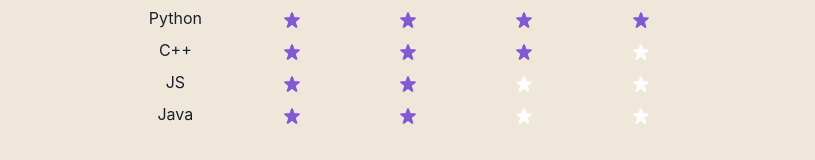
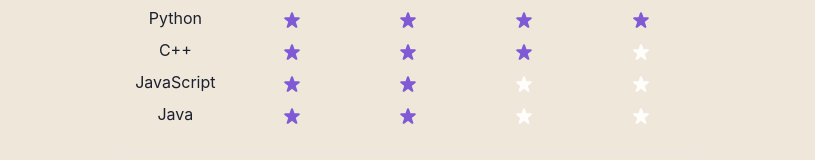
Before and after one commit to PovilasKirna/portfolio_website, a Next.js app: page / in a window 1280 px wide. Shown: the part 776-936 px from the top of the page, without its empty margins (232-1047 px from the left). Built offline with nearby package versions, Linux system fonts and the light colour scheme.

Commit message:
fixed typo

```diff
--- a/pages/index.js
+++ b/pages/index.js
@@ -126,7 +126,7 @@
 						skillList={[
 							{ name: "Python", skillLevel: 4 },
 							{ name: "C++", skillLevel: 3 },
-							{ name: "JS", skillLevel: 2 },
+							{ name: "JavaScript", skillLevel: 2 },
 							{ name: "Java", skillLevel: 2 },
 						]}
 					/>
```
